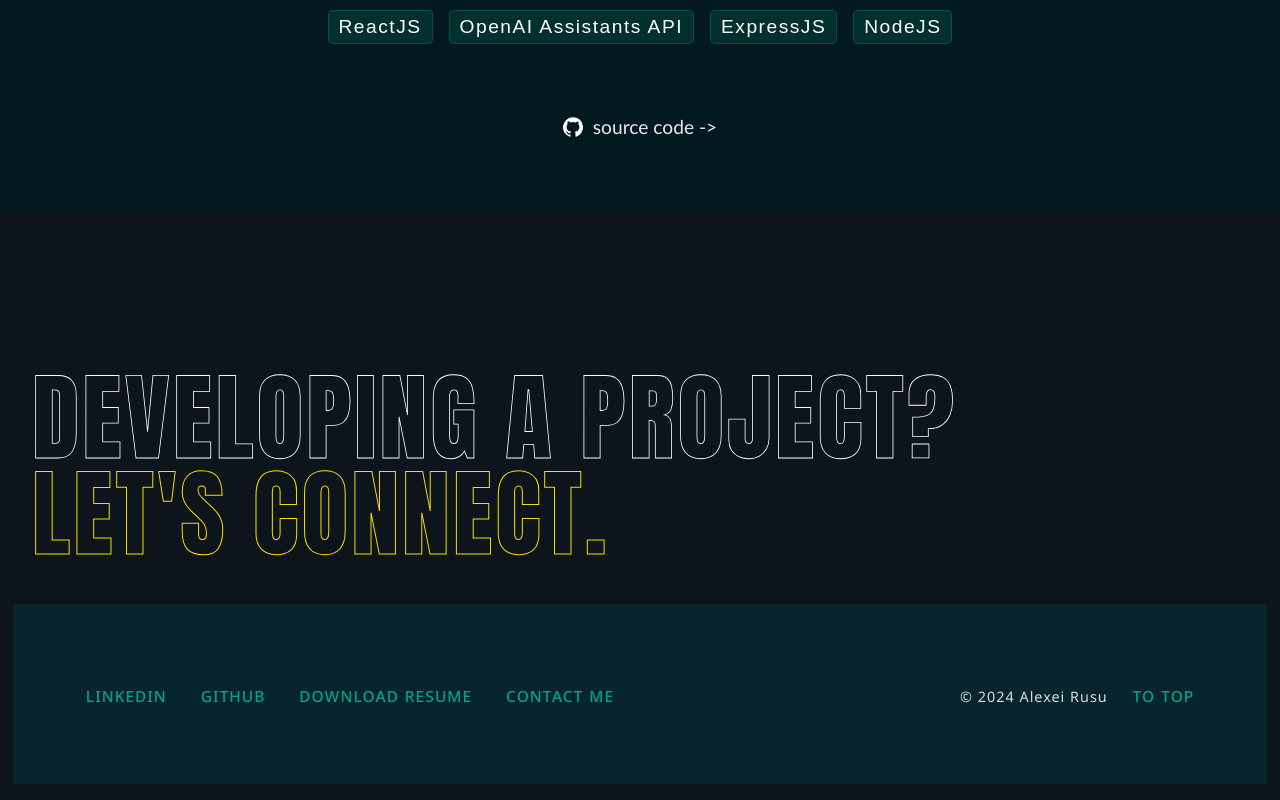
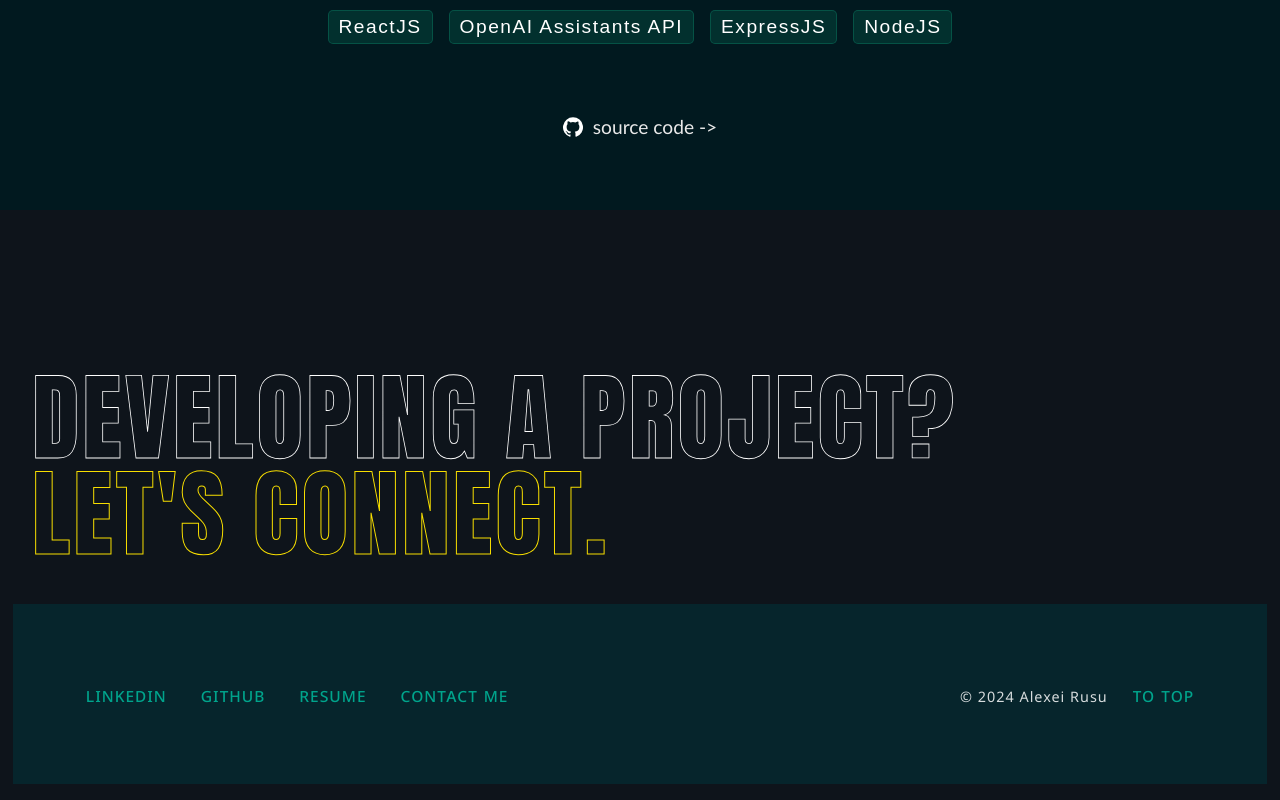
Before and after one commit to Alex-dev7/ar_portfolio, a React (Vite) app: page /show/1 in a window 1280 px wide. Shown: the part 2001-2801 px from the top of the page. Built offline with nearby package versions, Linux system fonts and the light colour scheme; a web font is replaced by a local one.

Commit message:
updated resume link

```diff
--- a/src/components/Footer/Footer.jsx
+++ b/src/components/Footer/Footer.jsx
@@ -27,7 +27,7 @@ function Footer(props){
                 <ul>
                     <li><a href="https://www.linkedin.com/in/alexei-rusu-dev/" target="_blank">linkedin</a></li>
                     <li><a href="https://github.com/Alex-dev7" target="_blank">github</a></li>
-                    <li><a href={pdf} download>download resume</a></li>
+                    <li><a href="https://docs.google.com/document/d/1_u7fTIbalKg1xV9sb57bnsyPFXR-3FQb1tBLGiKst4E/edit?usp=sharing" >resume</a></li>
                     <li><a href="#contact" onClick={() => setToggle(!toggle)}>contact me</a></li>
                 </ul>
                 <ul className="copyright-wrapper">
--- a/src/components/Header/Header.jsx
+++ b/src/components/Header/Header.jsx
@@ -47,7 +47,7 @@ function Header(props){
         className='header-container'>
         <img src={mouse} alt='scroll down'  className='mouse'/>
             <div className='cos-container' style={{animation: hasAnimated ? "floatA 3s ease-in-out infinite" : ''}}>
-                <img src={cos} alt='astronaut' width={560} height={400} className='cos' />
+                <img fetchpriority="high" src={cos} alt='astronaut' width={560} height={400} className='cos' />
                 <span className='led-light'></span>
                 <div className='hello-container' ref={helloRef}>
                     <h2 className='hello'>Hi, my name is Alexei</h2>
--- a/src/components/Nav/Nav.jsx
+++ b/src/components/Nav/Nav.jsx
@@ -31,7 +31,7 @@ const {toggle, setToggle} = useState(false)
                 <a href="#work" >
                     <m.div variants={item} >➁ work</m.div>
                 </a>
-                <a href={pdf}  target="_blank" >
+                <a href="https://docs.google.com/document/d/1_u7fTIbalKg1xV9sb57bnsyPFXR-3FQb1tBLGiKst4E/edit?usp=sharing"  target="_blank" >
                     <m.div variants={item}>➂ resume</m.div>
                 </a>
                 <a  href="#contact" onClick={() => setToggle(true)}>
```
Also changed, not shown: 1 other file (tests, documents, lock files or other folders).
